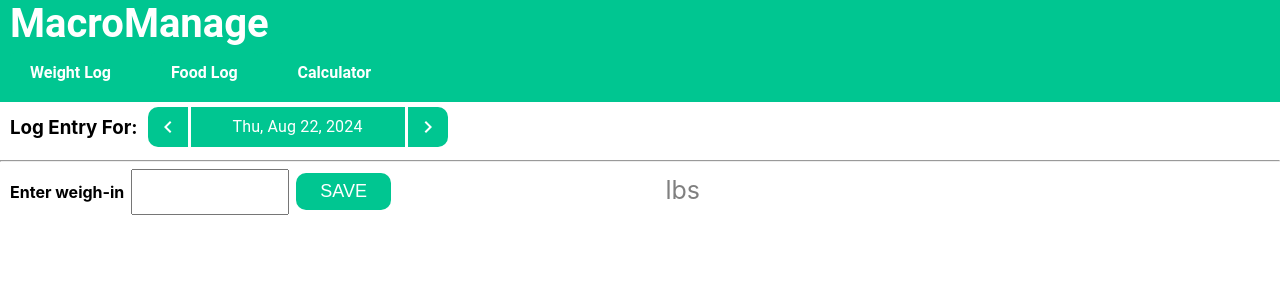
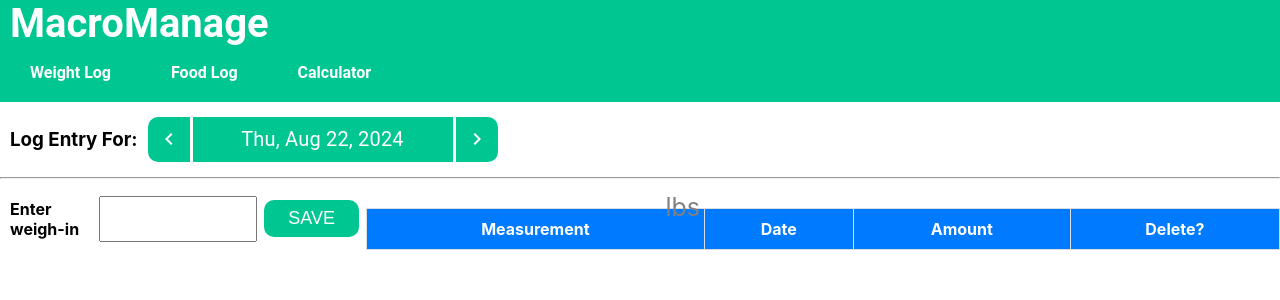
Before and after one commit to andyp4293/MacroManage, a React (Create React App) app: page /weight-log in a window 1280 px wide. Shown: the top 300 px of the page. Built offline with nearby package versions, Linux system fonts and the light colour scheme.

Commit message:
Resized date selector

```diff
--- a/src/components/dateSelector.js
+++ b/src/components/dateSelector.js
@@ -41,7 +41,8 @@ function DateSelector(){
                 justifyContent: 'space-between',
                 borderRadius: '10px',
                 padding: '0px 0px',
-                width: '300px',
+                width: '350px',
+                height: '45px'
             }}
             >
 
@@ -53,6 +54,8 @@ function DateSelector(){
                     color: 'white',
                     borderRadius: '10px 0 0 10px',
                     borderRight: '3px solid white',
+                    height: '45px',
+                    width: '45px',
                     '&:hover':{
                     backgroundColor: '#00a67e',
                 },
@@ -70,6 +73,7 @@ function DateSelector(){
                 textAlign: 'center',
                 flexGrow: 1,
                 cursor: 'pointer',
+                fontSize: '20px',
             }}
             onClick = {dateClick}
             >
@@ -84,6 +88,8 @@ function DateSelector(){
                 color: 'white',
                 borderRadius: '0 10px 10px 0',
                 borderLeft: '3px solid white',
+                height: '45px',
+                width: '45px',
                 '&:hover':{
                     backgroundColor: '#00a67e',
                 },
@@ -107,9 +113,10 @@ function DateSelector(){
                     onChange={(newDate) => {
                         setDate(newDate);
                         setOpenCal(false); // closes calendar when a day date is picked
-            }}
-                inline
-                onClickOutside={() => setOpenCal(false)} // closes calender if user clicks anywhere outside of i
+
+                    }}
+                    inline
+                    onClickOutside={() => setOpenCal(false)} // closes calender if user clicks anywhere outside of i
             />
             </Box>
         )}
--- a/src/pages/Weightlog.js
+++ b/src/pages/Weightlog.js
@@ -5,6 +5,7 @@ import styles from '../styles/Weightlog.module.css';
 function WeightLog() {
     const [weight, setWeight] = useState('');
 
+    const [entries, setEntries] = useState([]);
     // function to handle whenever the user inputs anything
     const handleInput = (event) => {
         let value = event.target.value; // Get the current value of the input
@@ -16,6 +17,25 @@ function WeightLog() {
         }
 
     };
+
+    const addEntry = () => {
+        if (weight !== '') {
+            const newEntry = {
+                weight: parseFloat(weight),
+                date: new Date().toLocaleDateString(), // Get current date in a readable format
+            };
+
+            setEntries([...entries, newEntry]); // Add the new entry to the entries array
+            setWeight(''); // Clear the input field after adding the entry
+        }
+    };
+
+    // Function to delete an entry
+    const deleteEntry = (index) => {
+        const updatedEntries = entries.filter((_, i) => i !== index);
+        setEntries(updatedEntries);
+    };
+
 
 
 
@@ -46,6 +66,40 @@ function WeightLog() {
                     >
                         Save
                     </button>
+
+                    <table style={{ width: '100%', borderCollapse: 'collapse', marginTop: '20px' }}>
+                    <thead>
+                        <tr style={{ backgroundColor: '#007bff', color: 'white' }}>
+                            <th style={{ padding: '10px', border: '1px solid #ddd' }}>Measurement</th>
+                            <th style={{ padding: '10px', border: '1px solid #ddd' }}>Date</th>
+                            <th style={{ padding: '10px', border: '1px solid #ddd' }}>Amount</th>
+                            <th style={{ padding: '10px', border: '1px solid #ddd' }}>Delete?</th>
+                        </tr>
+                    </thead>
+                    <tbody>
+                        {entries.map((entry, index) => (
+                            <tr key={index}>
+                                <td style={{ padding: '10px', border: '1px solid #ddd' }}>Weight</td>
+                                <td style={{ padding: '10px', border: '1px solid #ddd' }}>{entry.date}</td>
+                                <td style={{ padding: '10px', border: '1px solid #ddd' }}>{entry.weight} lbs</td>
+                                <td style={{ padding: '10px', border: '1px solid #ddd' }}>
+                                    <button
+                                        onClick={() => deleteEntry(index)}
+                                        style={{
+                                            backgroundColor: 'transparent',
+                                            color: '#007bff',
+                                            border: 'none',
+                                            cursor: 'pointer',
+                                            textDecoration: 'underline'
+                                        }}
+                                    >
+                                        Delete?
+                                    </button>
+                                </td>
+                            </tr>
+                        ))}
+                    </tbody>
+                </table>
                 </div>
 
             </div>
--- a/src/styles/Weightlog.module.css
+++ b/src/styles/Weightlog.module.css
@@ -3,8 +3,7 @@
     align-items: center;
     gap: 10px;
     margin-left: 10px;
-    margin-top: -15px;
-    margin-bottom: -5px;
+    margin-top: -3px;
 }
 
 /*removes the increment and decrement arrows of the weight input box*/
@@ -57,5 +56,5 @@ input[type="number"] {
 }
 
 .weight .save-button:hover {
-    background: rgb(3, 152, 112)
+    background: rgb(3, 152, 112);
 }
```
